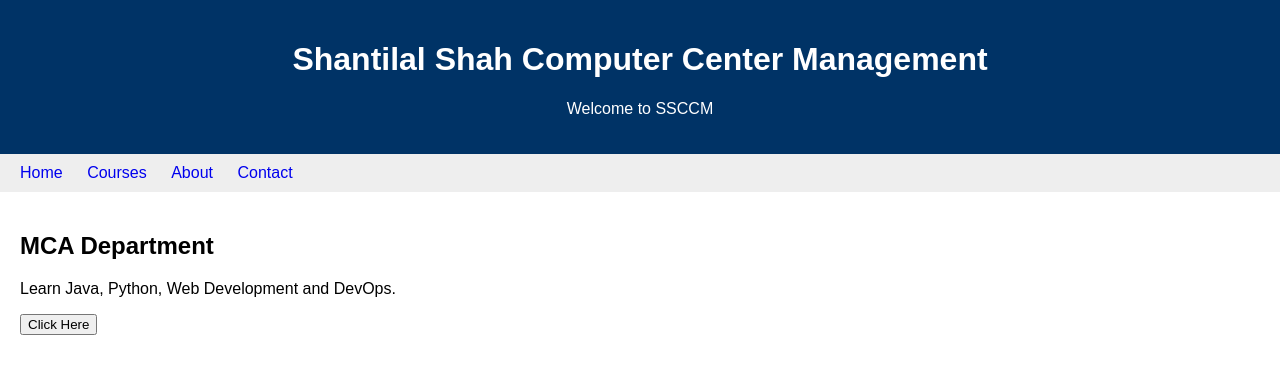
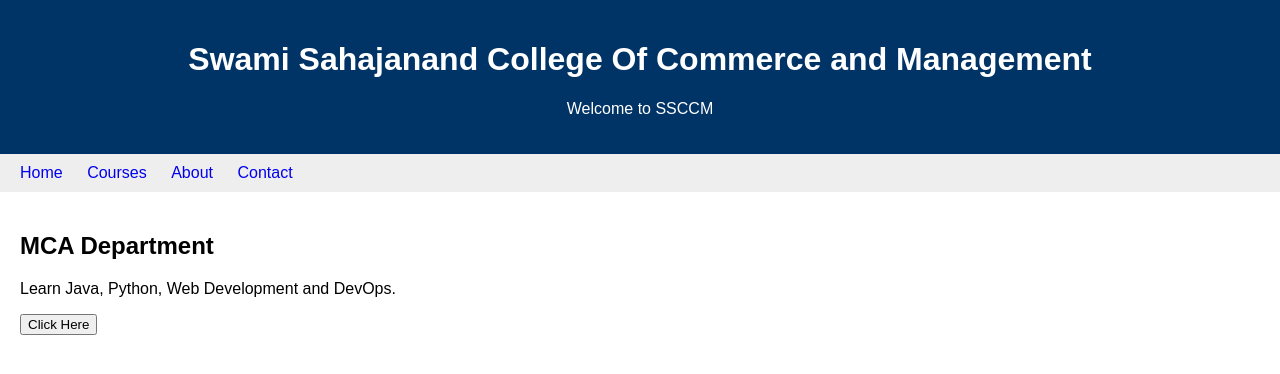
Before and after one commit to Bhumika-Dodiya/ssccm-website, a plain HTML site: page index.html in a window 1280 px wide. Drawn offline with Linux system fonts and the light colour scheme.

Commit message:
name changed

```diff
--- a/index.html
+++ b/index.html
@@ -7,7 +7,7 @@
 <body>
 
 <header>
-    <h1>Shantilal Shah Computer Center Management</h1>
+    <h1>Swami Sahajanand College Of Commerce and  Management</h1>
     <p>Welcome to SSCCM</p>
 </header>
 
```
